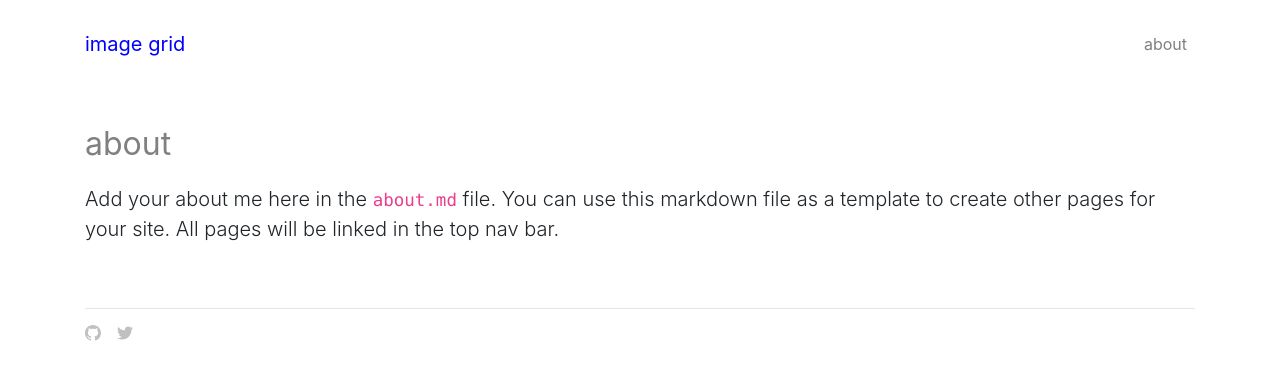
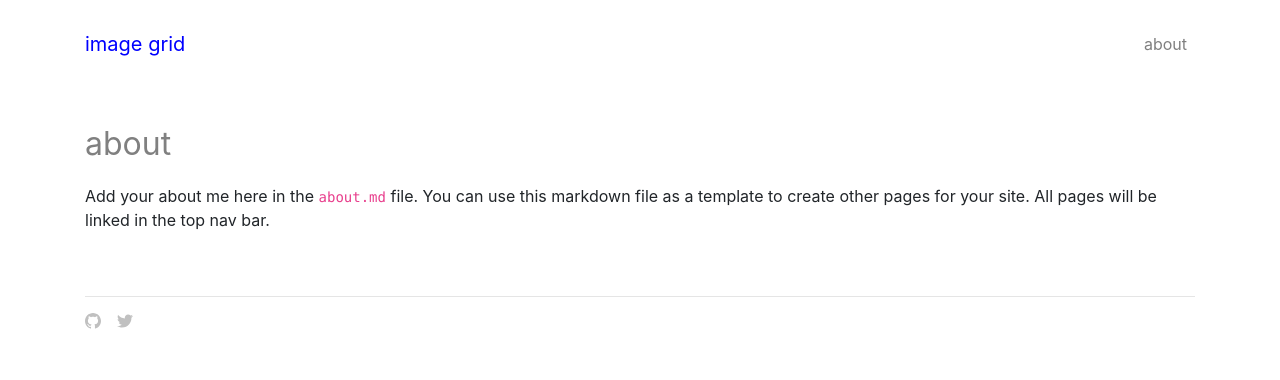
Before and after one commit to jirrian/jekyll-theme-image-grid, a Jekyll site: the page built from about.md, in a window 1280 px wide. Shown: the top 380 px of the page. Built offline with Jekyll 4.4.1, drawn with Linux system fonts in a browser that asks for light colours; nearby versions of some CDN libraries.

Commit message:
removed lead class from page layout content

```diff
--- a/_layouts/page.html
+++ b/_layouts/page.html
@@ -5,7 +5,6 @@ layout: default
 <div class="mt-5">
 	<div class="page-title">{{ page.title }}</div>
 
-	<div class="lead">
 		{{ content }}
-	</div>
+
 </div>
```
